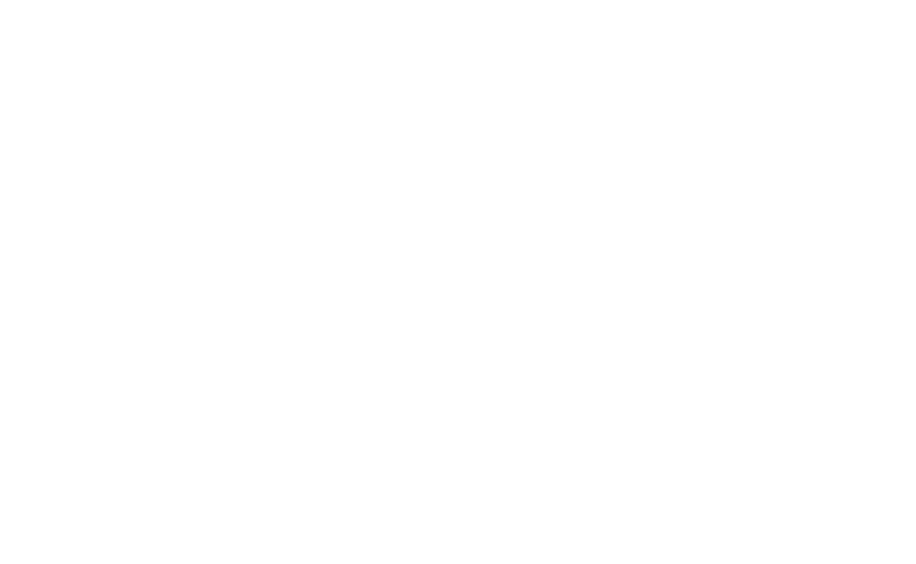
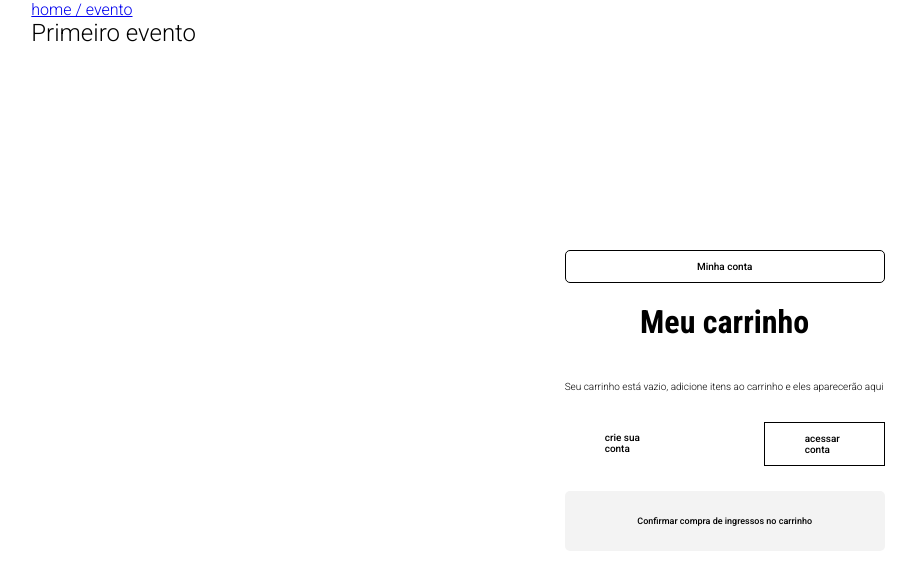
Before and after one commit to Dorishow/gestao-de-eventos, a React (Create React App) app: page /event/0 in a window 1280 px wide. Before the commit this address had no page. Shown: the top 564 px of the page, without its empty margins (182-1098 px from the left). Built offline with nearby package versions, Linux system fonts and the light colour scheme.

Commit message:
feat: getting Event id by the URL Params

```diff
--- a/src/index.tsx
+++ b/src/index.tsx
@@ -5,6 +5,7 @@ import { BrowserRouter, Routes, Route } from "react-router-dom";
 import Home from "./pages/user/Home/Home";
 import Login from "./pages/user/Profile/Login"
 import SignUp from "./pages/user/Profile/SignUp"
+import EventDetails from "./pages/user/Events/EventDetails";
 
 render(
   <BrowserRouter>
@@ -12,6 +13,10 @@ render(
       <Route path="/" element={<Home/>}> </Route>
       <Route path="criar-conta" element={<SignUp/>}> </Route>
       <Route path="login" element={<Login/>}> </Route>
+
+      <Route path="event" element={<EventDetails/>}>
+        <Route path=":eventId" element={<EventDetails/>} />
+      </Route>
     </Routes>
   </BrowserRouter>,
   document.getElementById("root")
--- /dev/null
+++ b/src/pages/user/Events/EventDetails.tsx
@@ -0,0 +1,48 @@
+import React, { useEffect, useState } from "react";
+import { Link } from "react-router-dom";
+import CartMenu from "../../../components/Cart/Cart";
+import EventService from "../../../services/eventServices";
+import { asideContent, homeTemplate, mainContent } from "../Home/styles";
+import { useParams } from "react-router-dom";
+import Event from "../../../components/EventsContainer/IEvnent";
+import { EntityType } from "../../../components/EventsContainer/EnumEntities";
+
+export default function EventDetails( props: any ){
+
+    let id = useParams()
+
+    const [event, setEvent] = useState<Event>(
+        {
+            id: 0, name: '', image: '', local: '',
+            availableTickets: 0, date: '', description: '',
+            entityType: EntityType.ENTERPRISE,
+            ticketsPrice: 0, timeInterval: '',
+            totalOfTickets: 100
+        }
+    )
+
+    useEffect(() => {
+        const eventService: EventService = new EventService()
+        const [thisEvent] = eventService.getOneDummyEvent( parseInt( id.eventId || '0' ))
+        setEvent(thisEvent)
+      },[id.eventId]);
+
+        return(
+            <main className={homeTemplate()}>
+
+
+                <section className={mainContent()}>
+                   <Link to={'/'}>home / evento</Link>
+                   <h1>{event.name}</h1>
+                </section>
+
+
+                <section className={asideContent()}>
+                    <CartMenu></CartMenu>
+                </section>
+
+
+            </main>
+        )
+
+}
--- a/src/services/eventServices.ts
+++ b/src/services/eventServices.ts
@@ -13,6 +13,11 @@ export default class EventService{
         return allEvents.filter( ( event: any ) => event.id === id )
     }
 
+    getOneDummyEvent(id: number){
+        let allEvents = this.getDummyEvents()
+        return allEvents.filter( ( event: any ) => event.id === id )
+    }
+
     getDummyEvents(){
         return dummyEvents;
     }
```
Also changed, not shown: src/components/EventsContainer/Event/EventComponent.tsx (+10 -15 lines).
